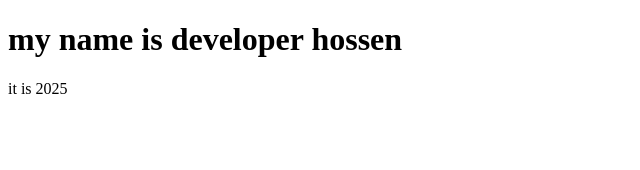
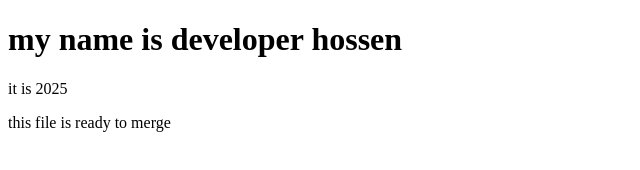
Before and after one commit to Md-SalmanHossen/github_practice, a plain HTML site: page practiceGit.html in a window 1280 px wide. Shown: the whole page, without its empty margins (0-640 px from the left). Drawn offline with Linux system fonts and the light colour scheme.

Commit message:
ready to merge dev-hossen branch

```diff
--- a/practiceGit.html
+++ b/practiceGit.html
@@ -8,5 +8,6 @@
 <body>
    <h1>my name is developer hossen</h1>
    <p>it is 2025</p>
+   <p>this file is ready to merge </p>
 </body>
 </html>
```
